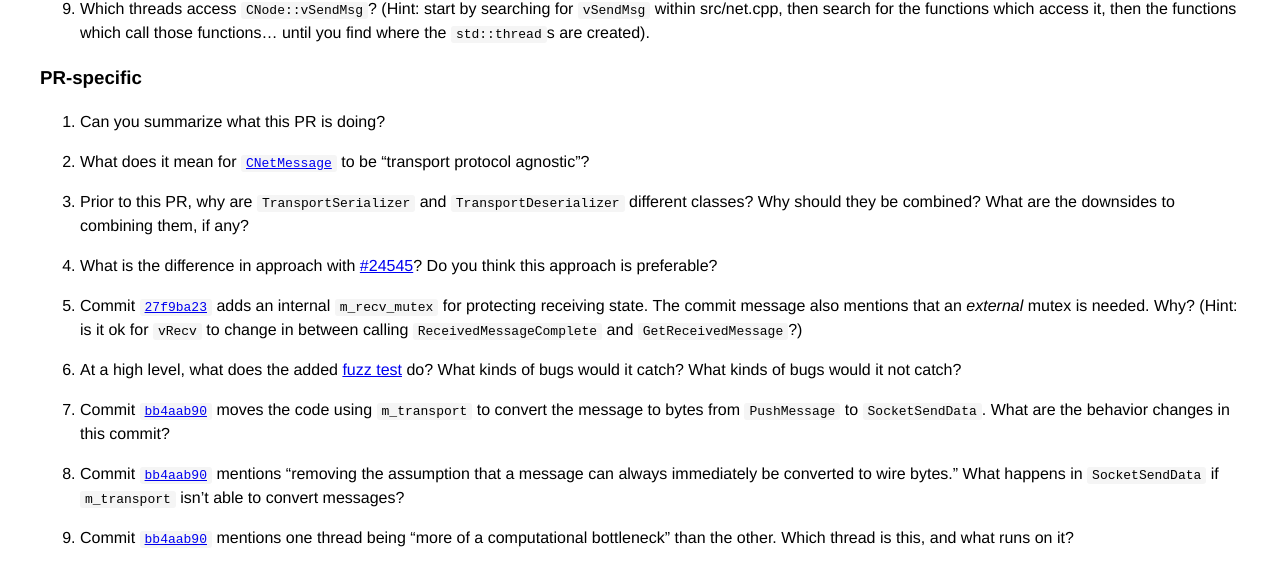
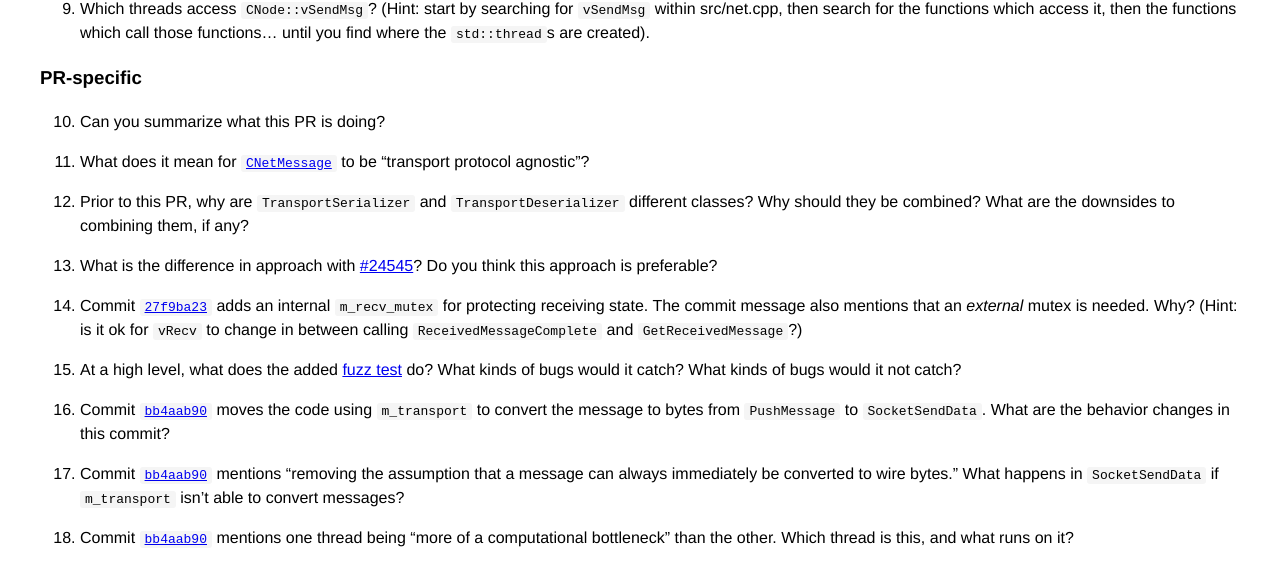
Before and after one commit to bitcoin-core-review-club/website, a Jekyll site: the page built from _posts/2023-09-06-#28165.md, in a window 1280 px wide. Shown: the part 1550-2113 px from the top of the page. Built offline with Jekyll 4.4.1, drawn with Linux system fonts in a browser that asks for light colours.

Commit message:
n28165: continue numbering across meetings

```diff
--- a/_posts/2023-09-06-#28165.md
+++ b/_posts/2023-09-06-#28165.md
@@ -92,6 +92,7 @@ functions... until you find where the `std::thread`s are created).
 
 ### PR-specific
 
+{:start="10"}
 10. Can you summarize what this PR is doing?
 
 11. What does it mean for
```
